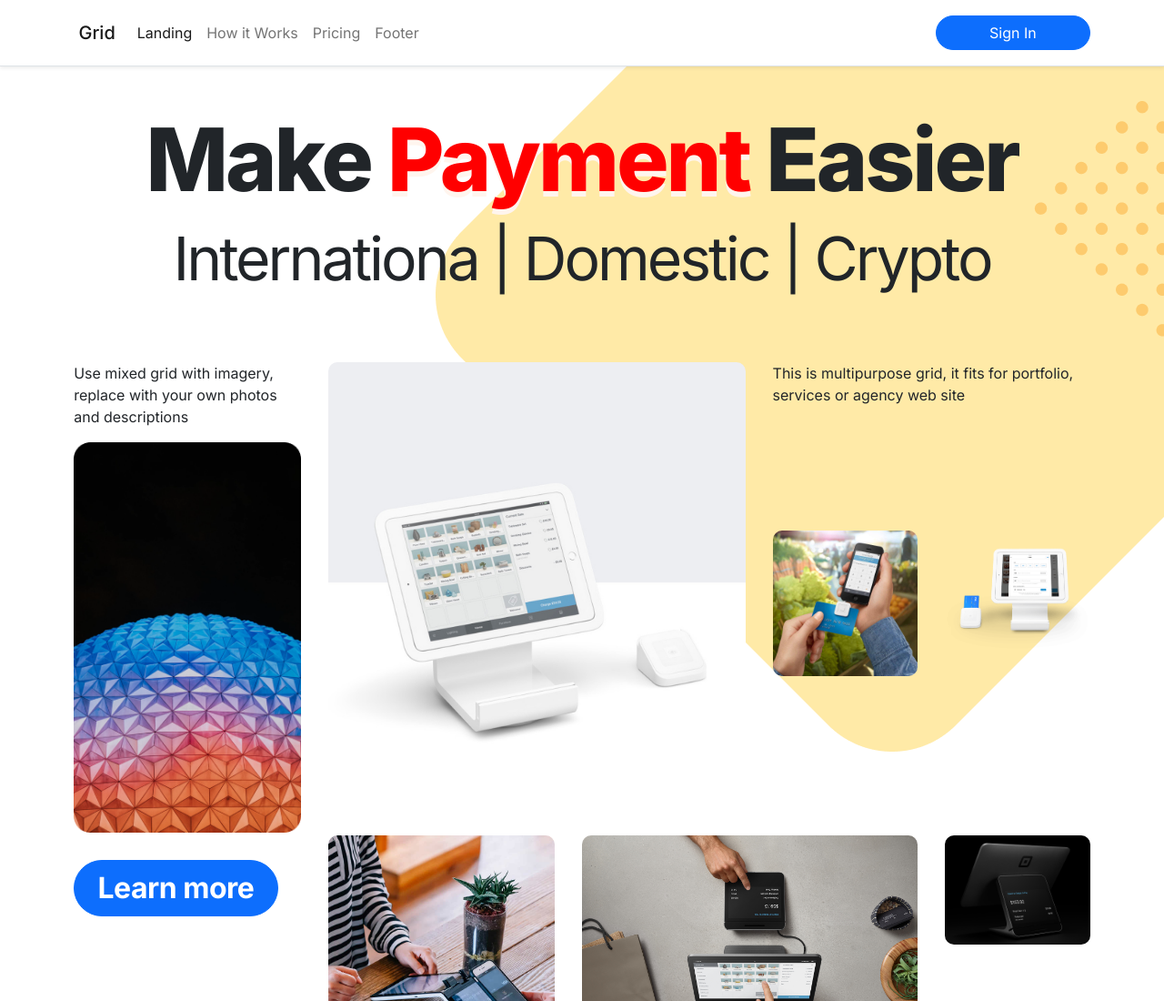
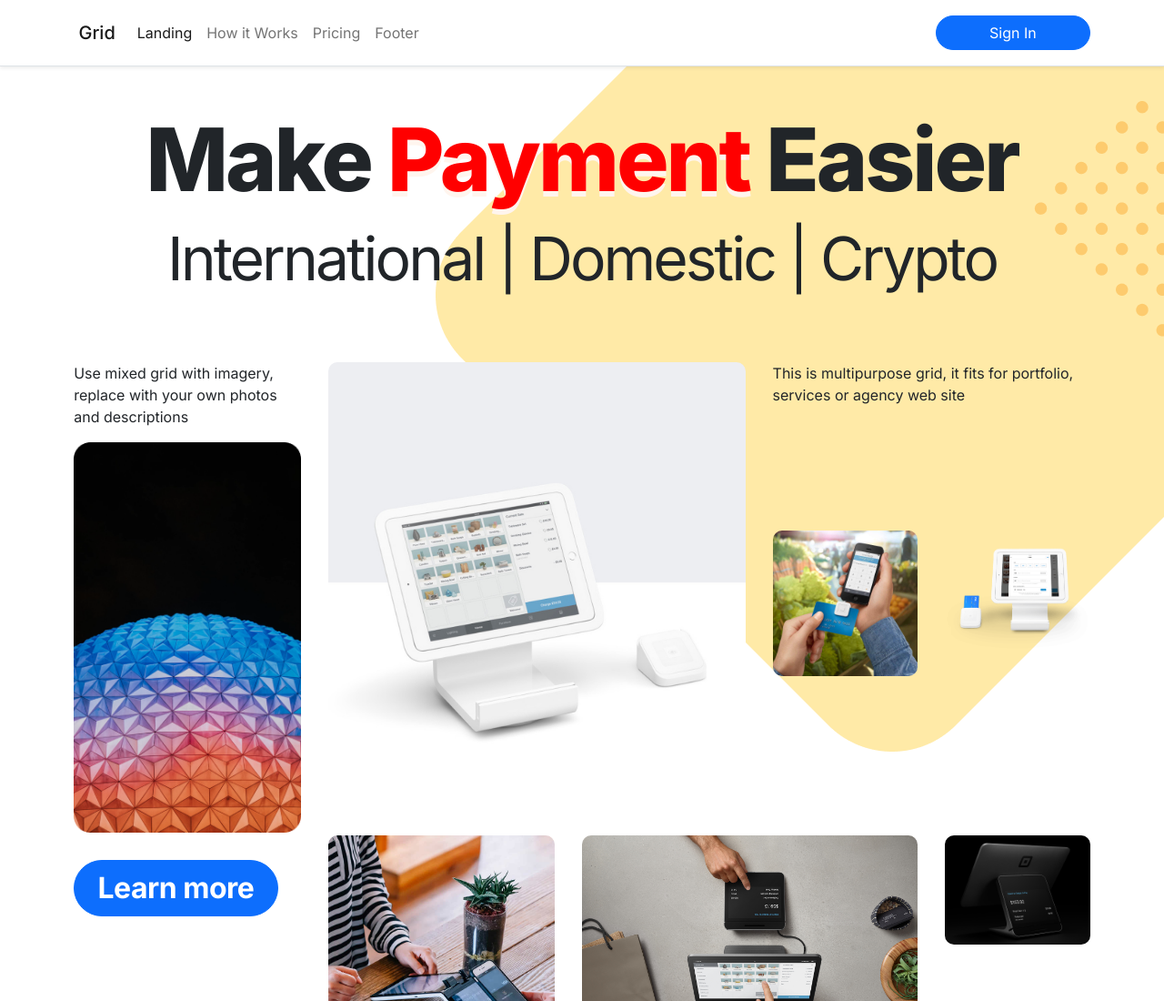
Before and after one commit to Didarulislam-Ai/didarul.github.io, a plain HTML site: page index.html in a window 1280 px wide. Shown: the top 1100 px of the page at 91% size. Drawn offline with nearby package versions, Linux system fonts and the light colour scheme.

Commit message:
done
done

```diff
--- a/index.html
+++ b/index.html
@@ -52,7 +52,7 @@
 					<div class="row">
 						<div class="col-sm">
 							<h2 class="smallerr">Make <span>Payment</span> Easier</h2>
-							<h3 class="class="smallerr2">Internationa | Domestic | Crypto</h3>
+							<h3 class="class="smallerr2">International | Domestic | Crypto</h3>
 							<div class="grid-container">
 								<div class="item-content1">
 									<p>Use mixed grid with imagery, replace with your own photos and descriptions</p>
```
